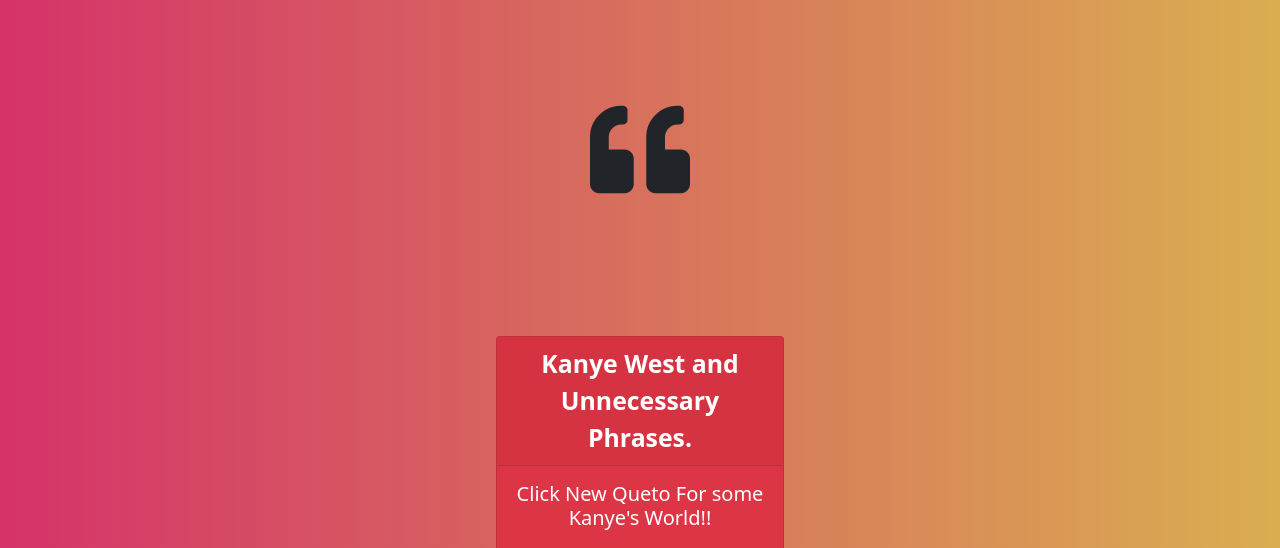
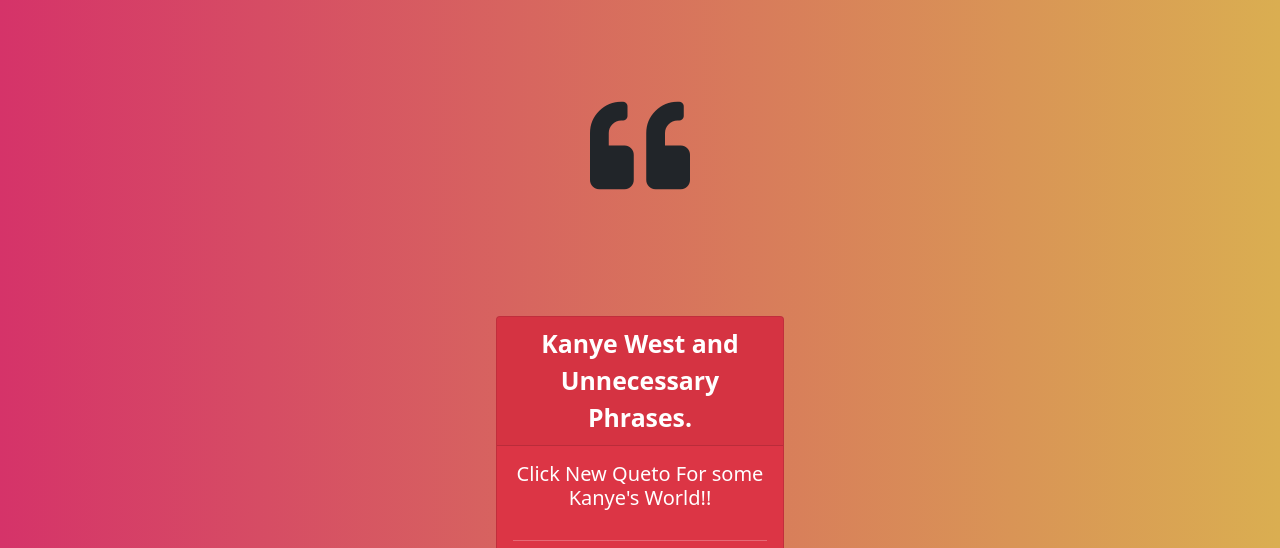
Before and after one commit to 77-BEBKA-JS-React-Bootcamp/2-hafta---quote-generator---vanilla-js-atakanimo, a plain HTML site: page index.html in a window 1280 px wide. Shown: the top 548 px of the page. Drawn offline with nearby package versions, Linux system fonts and the light colour scheme.

Commit message:
Symbol css

```diff
--- a/style.css
+++ b/style.css
@@ -10,8 +10,8 @@
   font-family: Barlow;
 }
 #quoteSymbol {
-  padding-top: 100px;
-  padding-bottom: 80px;
+  padding-top: 6rem;
+  padding-bottom: 4rem;
 }
 
 .showText .container {
```
